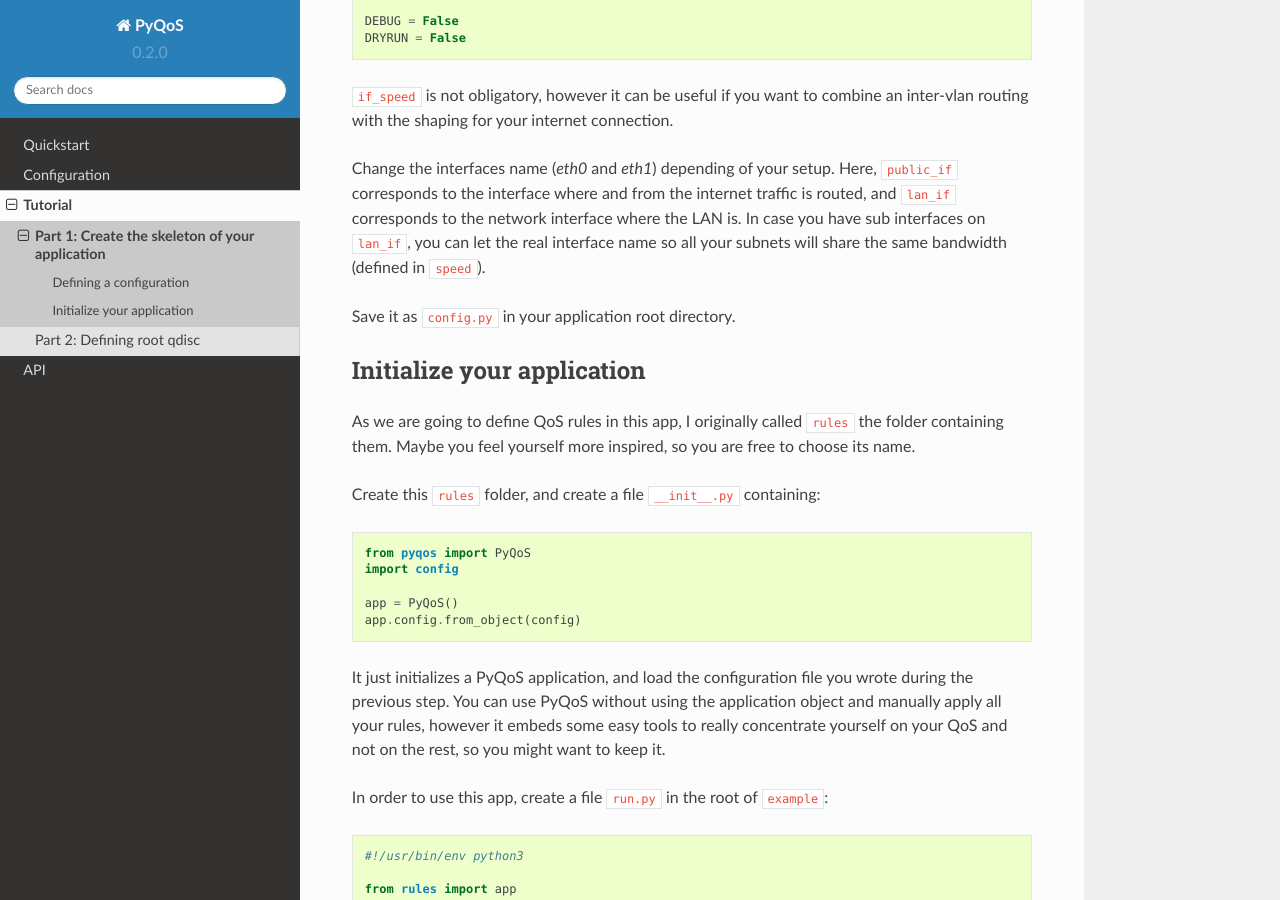
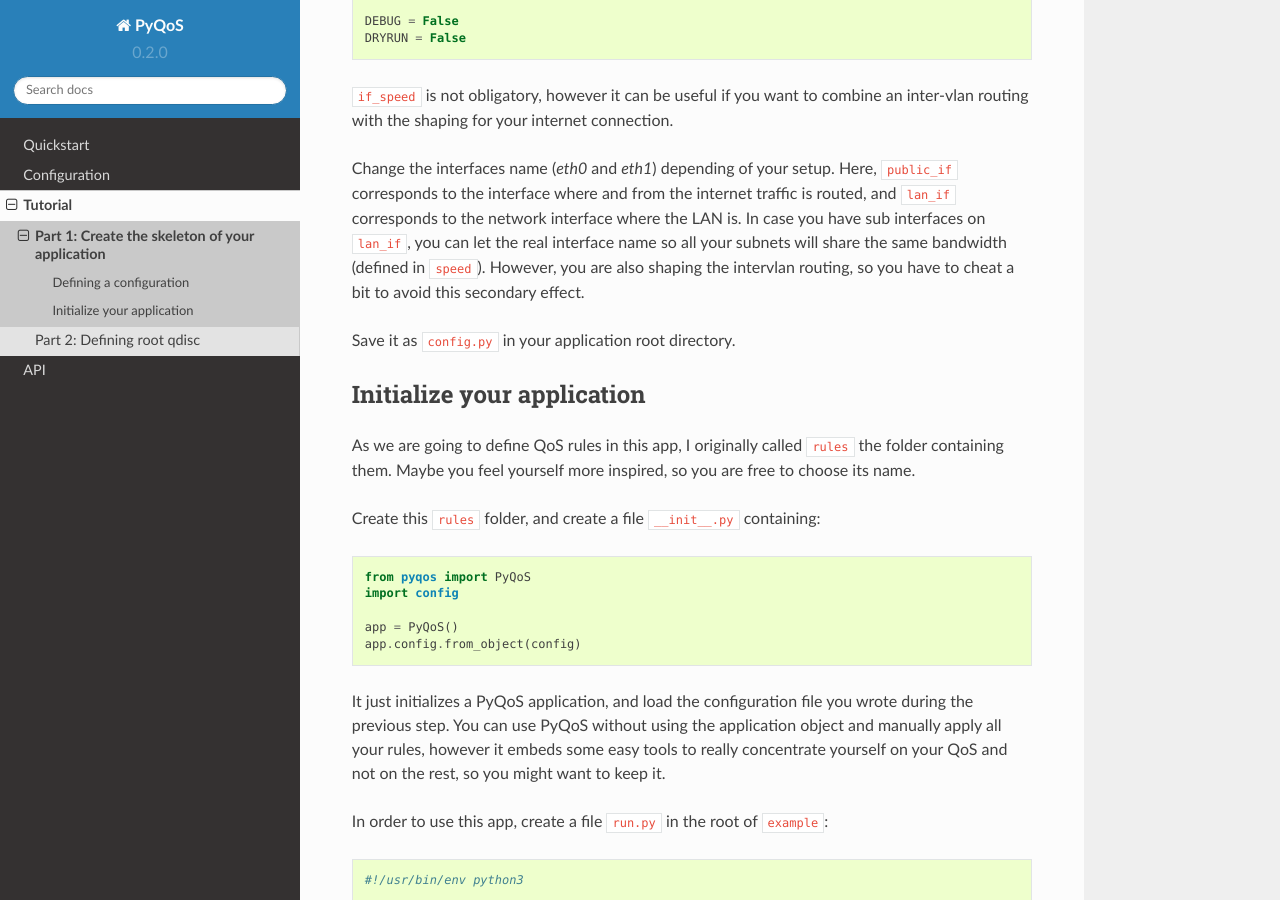
Before and after one commit to aruhier/pyqos, a Sphinx documentation site: the page built from docs/tutorial/tutorial_part1.rst, in a window 1280 px wide and 900 px high, scrolled down 801 px. Built offline with Sphinx 7.4.7 and the Read the Docs theme 2.0.0, drawn with Linux system fonts in a browser that asks for light colours.

Commit message:
Complete 1st part of tutorial

```diff
--- a/docs/tutorial/tutorial_part1.rst
+++ b/docs/tutorial/tutorial_part1.rst
@@ -45,7 +45,8 @@
 is routed, and ``lan_if`` corresponds to the network interface where the LAN
 is. In case you have sub interfaces on ``lan_if``, you can let the real
 interface name so all your subnets will share the same bandwidth (defined in
-``speed``).
+``speed``). However, you are also shaping the intervlan routing, so you have to
+cheat a bit to avoid this secondary effect.
 
 Save it as ``config.py`` in your application root directory.
 
```
